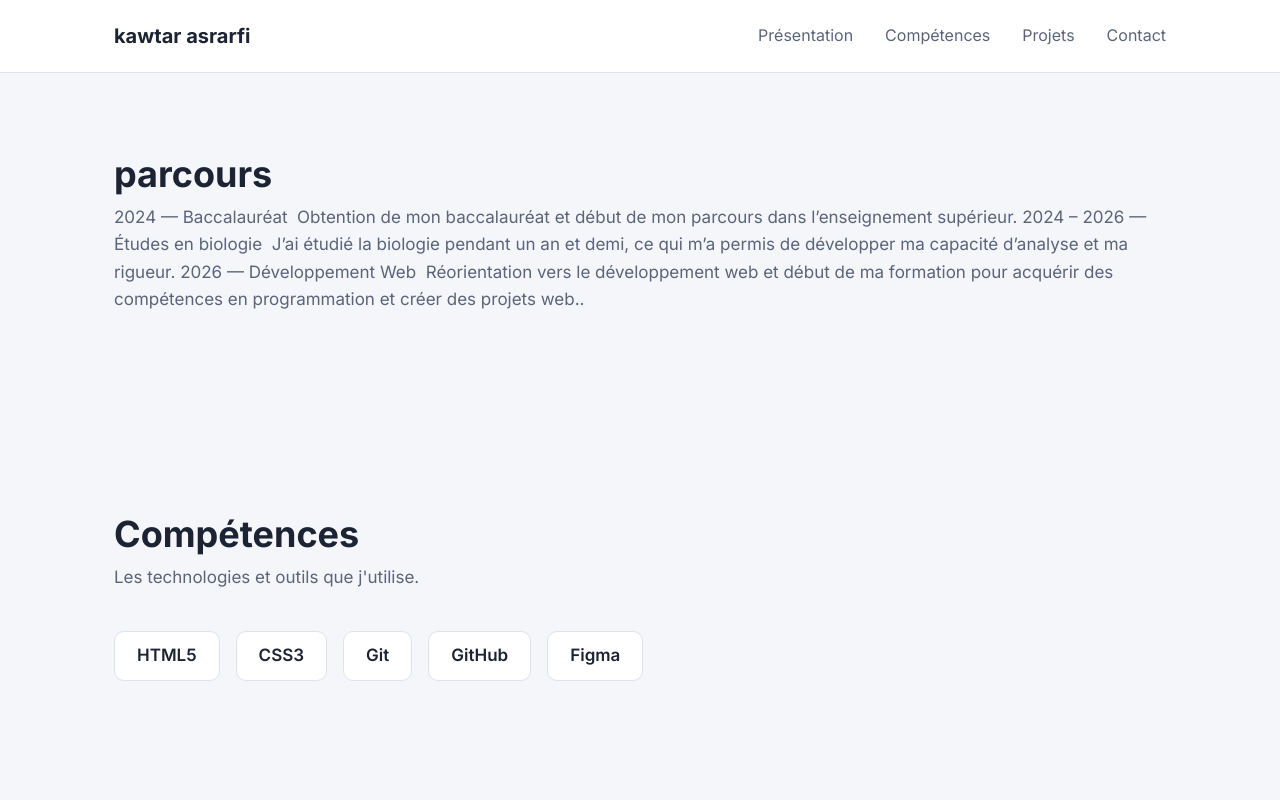
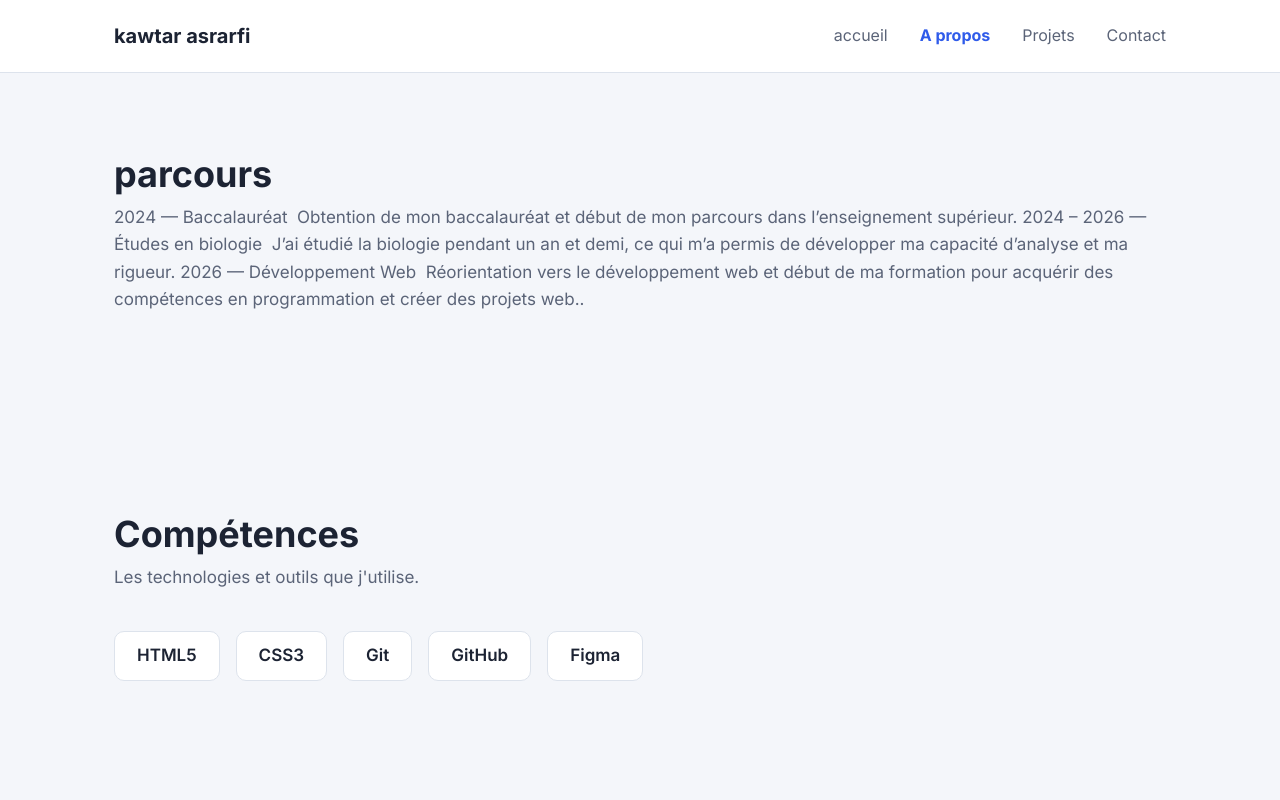
Before and after one commit to kawtar101/portfolio, a plain HTML site: page site/a-propos.html in a window 1280 px wide. Shown: the top 800 px of the page. Drawn offline with Linux system fonts and the light colour scheme.

Commit message:
corriger l'etat actif de la page a propos

```diff
--- a/site/a-propos.html
+++ b/site/a-propos.html
@@ -21,8 +21,8 @@
       <a class="logo" href="#presentation">kawtar asrarfi</a>
       <nav aria-label="Navigation principale">
         <ul class="menu">
-          <li><a href="index.html">Présentation</a></li>
-          <li><a href="a-propos.html">Compétences</a></li>
+          <li><a href="index.html">accueil</a></li>
+          <li><a href="a-propos.html"class = "active">A propos</a></li>
           <li><a href="projets.html">Projets</a></li>
           <li><a href="contact.html">Contact</a></li>
         </ul>
```
Also changed, not shown: site/index.html (+1 -1 lines).
